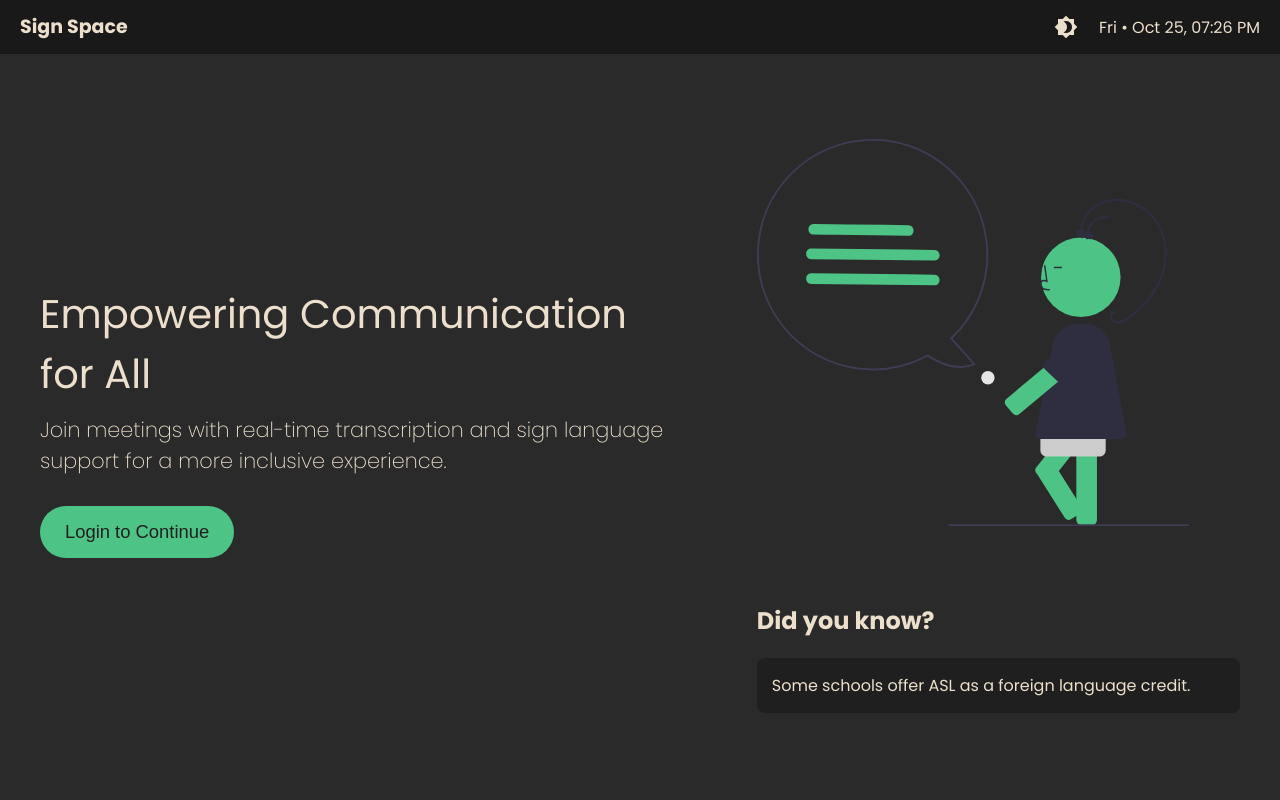
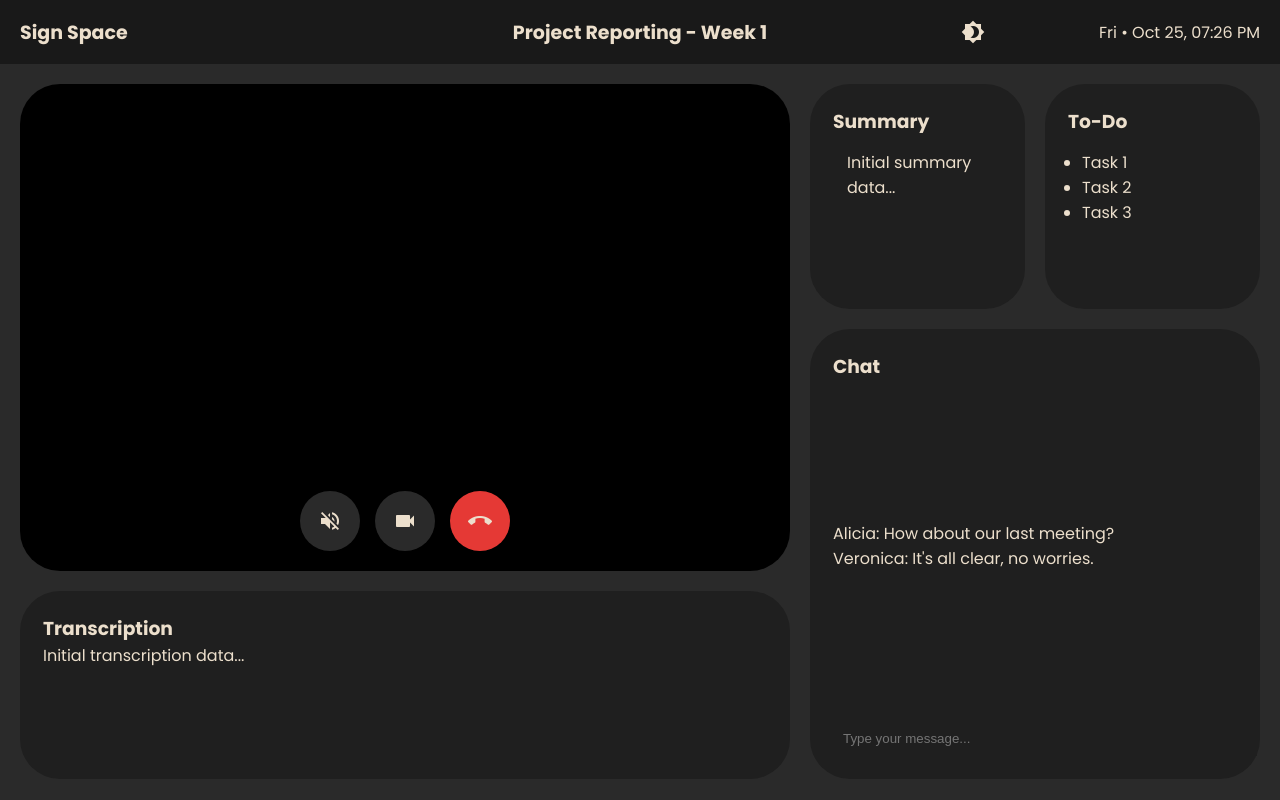
Before and after one commit to nerdykrish/SignSpace, a Flask app: page / in a window 1280 px wide. Run offline with Flask 3, Linux system fonts and the light colour scheme.

Commit message:
Create meeting ui

```diff
--- a/app.py
+++ b/app.py
@@ -5,7 +5,7 @@
 app = Flask(__name__)
 app.secret_key = os.urandom(24) # Will be useful later
 
-@app.route('/')
+@app.route('/home')
 def home():
     # Load the appropriate panel based on login status
     if 'logged_in' in session and session['logged_in']:
@@ -47,5 +47,31 @@
     is_logged_in = 'logged_in' in session and session['logged_in']
     return jsonify(logged_in=is_logged_in)
 
+@app.route('/')
+def meeting():
+    return render_template('meeting.html')
+
+# Store the uploaded video frames and meeting data in memory or files as needed
+uploaded_frames = []
+meeting_data = {
+    'transcript': 'Initial transcription data...',
+    'summary': 'Initial summary data...',
+    'todos': ['Task 1', 'Task 2', 'Task 3'],
+}
+
+@app.route('/upload_frame', methods=['POST'])
+def upload_frame():
+    # Handle the uploaded video frame
+    if 'video_frame' in request.files:
+        video_frame = request.files['video_frame']
+        # Save or process the frame (here we just append it to a list for demonstration)
+        uploaded_frames.append(video_frame)
+        return '', 204  # No content response
+
+@app.route('/get_meeting_data', methods=['GET'])
+def get_meeting_data():
+    # Send back the meeting data
+    return jsonify(meeting_data)
+
 if __name__ == '__main__':
     app.run(debug=True)
--- /dev/null
+++ b/static/css/meeting.css
@@ -0,0 +1,226 @@
+@import url('https://fonts.googleapis.com/css2?family=Poppins:wght@100;200;300;400;600;700&display=swap');
+
+:root {
+    --background-color: #2A2A2A;
+    --text-color: #ECDFCC;
+    --title-color: #ECDFCC;
+    --header-background-color: #191919;
+    --panel-background-color: #1F1F1F;
+    --button-background-color: #4dc486;
+    --button-text-color: #1F1F1F;
+    --button-hover-background: #45A049;
+}
+
+body.light-theme {
+    --background-color: #FFF;
+    --text-color: #181C14;
+    --title-color: #181C14;
+    --header-background-color: #ffffff;
+    --panel-background-color: #efefef;
+    --button-background-color: #4dc486;
+    --button-text-color: #FFFFFF;
+    --button-hover-background: #45A049;
+}
+
+* {
+    margin: 0;
+    padding: 0;
+}
+
+body, html {
+    margin: 0;
+    padding: 0;
+    font-family: 'Poppins', sans-serif;
+    background-color: var(--background-color);
+    color: var(--text-color);
+    height: 100%;
+    flex-direction: column;
+    overflow: hidden;
+}
+
+/* Header */
+.main-header {
+    display: grid;
+    grid-template-columns: 1fr 2fr 1fr;
+    align-items: center;
+    background-color: var(--header-background-color);
+    padding: 10px 20px;
+    color: var(--text-color);
+}
+
+.title {
+    font-size: 19px;
+    font-weight: bolder;
+    margin: 0;
+}
+
+.meeting-title {
+    text-align: center;
+    font-size: 19px;
+    font-weight: bolder;
+    margin: 0;
+}
+
+.user-info {
+    text-align: right;
+    display: grid;
+    grid-template-columns: 45px auto;
+}
+
+.toggle {
+    cursor: pointer;
+    padding: 10px;
+    border-radius: 50%;
+}
+
+.toggle:hover {
+    background: var(--panel-background-color);
+}
+
+.time {
+    margin-left: 10px;
+    margin-top: 10px;
+}
+
+/* Main Layout */
+.main-content {
+    display: grid;
+    grid-template-columns: auto 450px;
+    grid-gap: 20px;
+    padding: 20px;
+    height: calc(100vh - 105px); /* Header height is 70px */
+}
+
+.left-panel {
+    display: grid;
+    grid-template-rows: 7fr 3fr;
+    height: calc(100vh - 105px);
+}
+
+.video-feed {
+    background-color: var(--panel-background-color);
+    display: flex;
+    justify-content: center;
+    align-items: center;
+    position: relative;
+    border-radius: 40px;
+    overflow: hidden;
+}
+
+video {
+    width: 100%;
+    height: 100%;
+    background-color: black;
+}
+
+.video-controls {
+    position: absolute;
+    bottom: 20px;
+    display: flex;
+    gap: 15px;
+    justify-content: center;
+    width: 100%;
+}
+
+.circle-btn {
+    width: 60px;
+    height: 60px;
+    border: none;
+    border-radius: 50%;
+    color: var(--text-color);
+    font-size: 24px;
+    display: flex;
+    justify-content: center;
+    align-items: center;
+    cursor: pointer;
+    transition: background-color 0.3s;
+}
+
+.end-btn {
+    background-color: #e53935;
+}
+
+.mute-btn {
+    background-color: var(--background-color);
+}
+
+.camera-btn {
+    background-color: var(--background-color);
+}
+
+.end-btn:hover {
+    background-color: #c62828;
+}
+
+.mute-btn:hover {
+    background-color: var(--button-text-color);
+}
+
+.camera-btn:hover {
+    background-color: var(--button-text-color);
+}
+
+/* Transcription Section */
+.transcription {
+    background-color: var(--panel-background-color);
+    padding: 23px;
+    border-radius: 40px;
+    margin-top: 20px;
+}
+
+/* Right Panel */
+.right-panel {
+    display: grid;
+    grid-template-rows: 1fr 2fr;
+    height: calc(100vh - 105px);
+    grid-gap: 20px;
+}
+
+/* Summary and To-Do */
+.summary-tasks {
+    display: grid;
+    grid-template-columns: 1fr 1fr;
+    gap: 20px;
+}
+
+.summary, .tasks-list {
+    background-color: var(--panel-background-color);
+    padding: 23px;
+    border-radius: 40px;
+}
+
+/* Chat Section */
+.chat {
+    background-color: var(--panel-background-color);
+    padding: 23px;
+    display: flex;
+    flex-direction: column;
+    justify-content: space-between;
+    border-radius: 40px;
+}
+
+.chat-box {
+    max-height: 150px;
+    overflow-y: auto;
+}
+
+input[type="text"] {
+    padding: 10px;
+    background-color: var(--panel-background-color);
+    border: none;
+    width: 100%;
+    color: var(--text-color);
+    margin-top: 10px;
+}
+
+input[type="text"]:focus {
+    outline: none;
+}
+
+ul {
+    padding: 14px;
+}
+
+#summary-text {
+    padding: 14px;
+}
--- /dev/null
+++ b/static/js/meeting.js
@@ -0,0 +1,139 @@
+// Get references to the DOM elements
+const localVideo = document.getElementById('localVideo');
+const muteBtn = document.getElementById('mute-btn');
+const cameraBtn = document.getElementById('camera-btn');
+const endBtn = document.getElementById('end-btn');
+const transcriptElement = document.getElementById('transcript');
+const summaryText = document.getElementById('summary-text');
+const todoList = document.querySelector('.tasks-list ul');
+
+// Define media stream variables
+let mediaStream;
+let isMuted = false;
+let isCameraOn = true;
+
+// Function to start the video stream
+async function startVideo() {
+    try {
+        mediaStream = await navigator.mediaDevices.getUserMedia({ video: true, audio: true });
+        localVideo.srcObject = mediaStream;
+
+        // Send frames to Flask
+        sendFramesToFlask();
+    } catch (error) {
+        console.error('Error accessing media devices.', error);
+    }
+}
+
+// Function to send video frames to Flask
+async function sendFramesToFlask() {
+    const canvas = document.createElement('canvas');
+    const context = canvas.getContext('2d');
+
+    // Capture frames periodically (e.g., every second)
+    setInterval(() => {
+        if (!isCameraOn) return; // Only send frames if the camera is on
+
+        canvas.width = localVideo.videoWidth;
+        canvas.height = localVideo.videoHeight;
+        context.drawImage(localVideo, 0, 0, canvas.width, canvas.height);
+        canvas.toBlob(async (blob) => {
+            const formData = new FormData();
+            formData.append('video_frame', blob);
+
+            try {
+                await fetch('/upload_frame', {
+                    method: 'POST',
+                    body: formData,
+                });
+            } catch (error) {
+                console.error('Error sending video frame to Flask.', error);
+            }
+        }, 'image/jpeg');
+    }, 1000); // Send frame every second
+}
+
+// Mute/Unmute the audio
+muteBtn.addEventListener('click', () => {
+    isMuted = !isMuted;
+    mediaStream.getAudioTracks()[0].enabled = !isMuted;
+    muteBtn.innerHTML = isMuted
+        ? '<span class="material-icons">volume_mute</span>'
+        : '<span class="material-icons">volume_up</span>';
+});
+
+// Toggle the camera
+cameraBtn.addEventListener('click', () => {
+    isCameraOn = !isCameraOn;
+    mediaStream.getVideoTracks()[0].enabled = isCameraOn;
+    cameraBtn.innerHTML = isCameraOn
+        ? '<span class="material-icons">videocam</span>'
+        : '<span class="material-icons">videocam_off</span>';
+});
+
+// End the call
+endBtn.addEventListener('click', () => {
+    mediaStream.getTracks().forEach(track => track.stop());
+    localVideo.srcObject = null;
+});
+
+// Function to fetch transcription and other data from Flask
+async function fetchMeetingData() {
+    try {
+        const response = await fetch('/get_meeting_data');
+        const data = await response.json();
+
+        // Update the UI with the fetched data
+        transcriptElement.innerText = data.transcript;
+        summaryText.innerText = data.summary;
+
+        // Update the to-do list
+        todoList.innerHTML = '';
+        data.todos.forEach(todo => {
+            const li = document.createElement('li');
+            li.innerText = todo;
+            todoList.appendChild(li);
+        });
+    } catch (error) {
+        console.error('Error fetching meeting data from Flask.', error);
+    }
+}
+
+// Periodically fetch meeting data every 1 second
+setInterval(fetchMeetingData, 1000); // Adjust the interval as needed
+
+const toggleButton = document.getElementById('theme-toggle');
+
+toggleButton.addEventListener('click', () => {
+    document.body.classList.toggle('light-theme');
+
+    // Switch icon between sun and moon
+    if (document.body.classList.contains('light-themef')) {
+        toggleButton.innerText = 'brightness_7';
+    } else {
+        toggleButton.innerText = 'brightness_4';
+    }
+});
+
+function updateTime() {
+    const timeElement = document.querySelector('.time');
+    const now = new Date();
+
+    const options = {
+        hour: '2-digit',
+        minute: '2-digit',
+        hour12: true,
+        weekday: 'short',
+        month: 'short',
+        day: 'numeric'
+    };
+
+    const formattedTime = now.toLocaleTimeString('en-US', options).replace(',', ' •');
+
+    timeElement.innerText = formattedTime;
+}
+
+setInterval(updateTime, 1000);
+
+updateTime();
+startVideo();
--- a/static/js/script.js
+++ b/static/js/script.js
@@ -2,16 +2,28 @@
 
 document.addEventListener('DOMContentLoaded', function () {
     leftPanel = document.getElementById('left-panel');
-    const randomFactElement = document.getElementById('random-fact');
 
-    function updateClock() {
+    function updateTime() {
+        const timeElement = document.querySelector('.time');
         const now = new Date();
-        const hours = now.getHours();
-        const minutes = now.getMinutes();
-        const timeString = hours + ':' + (minutes < 10 ? '0' : '') + minutes;
-        document.getElementById('current-time').innerText = timeString;
+
+        const options = {
+            hour: '2-digit',
+            minute: '2-digit',
+            hour12: true,
+            weekday: 'short',
+            month: 'short',
+            day: 'numeric'
+        };
+
+        const formattedTime = now.toLocaleTimeString('en-US', options).replace(',', ' •');
+
+        timeElement.innerText = formattedTime;
     }
-    setInterval(updateClock, 1000);
+
+    setInterval(updateTime, 1000);
+
+    updateTime();
 
     const facts = [
         "Sign language is recognized as an official language in many countries.",
@@ -129,28 +141,6 @@
 
     displayRandomFacts();
 
-    function updateTime() {
-        const timeElement = document.querySelector('.time');
-        const now = new Date();
-
-        const options = {
-            hour: '2-digit',
-            minute: '2-digit',
-            hour12: true,
-            weekday: 'short',
-            month: 'short',
-            day: 'numeric'
-        };
-
-        const formattedTime = now.toLocaleTimeString('en-US', options).replace(',', ' •');
-
-        timeElement.textContent = formattedTime;
-    }
-
-    setInterval(updateTime, 1000);
-
-    updateTime();
-
     const toggleButton = document.getElementById('theme-toggle');
 
     toggleButton.addEventListener('click', () => {
--- a/templates/index.html
+++ b/templates/index.html
@@ -14,7 +14,7 @@
     </div>
     <div class="user-info">
         <i class="material-icons toggle" id="theme-toggle">brightness_4</i>
-        <span class="time">2:28 PM • Fri, Oct 25</span>
+        <span class="time" id="time">2:28 PM • Fri, Oct 25</span>
     </div>
 </div>
 
--- /dev/null
+++ b/templates/meeting.html
@@ -0,0 +1,85 @@
+<!DOCTYPE html>
+<html lang="en">
+<head>
+    <meta charset="UTF-8">
+    <meta name="viewport" content="width=device-width, initial-scale=1.0">
+    <title>Video Meeting UI</title>
+    <link rel="stylesheet" href="{{ url_for('static', filename='css/meeting.css') }}">
+    <link href="https://fonts.googleapis.com/icon?family=Material+Icons" rel="stylesheet">
+</head>
+<body>
+<!-- Header -->
+<div class="main-header">
+    <div class="logo">
+        <p class="title">Sign Space</p>
+    </div>
+    <div class="header-title">
+        <p class="meeting-title">Project Reporting - Week 1</p>
+    </div>
+    <div class="user-info">
+        <i class="material-icons toggle" id="theme-toggle">brightness_4</i>
+        <span class="time" id="time">2:28 PM • Fri, Oct 25</span>
+    </div>
+</div>
+
+<!-- Main Grid Layout -->
+<div class="main-content">
+    <!-- Left Side - Video and Transcription -->
+    <div class="left-panel">
+        <!-- Video Section -->
+        <div class="video-feed">
+            <video id="localVideo" autoplay muted></video>
+            <div class="video-controls">
+                <button id="mute-btn" class="circle-btn mute-btn">
+                    <span class="material-icons">volume_off</span>
+                </button>
+                <button id="camera-btn" class="circle-btn camera-btn">
+                    <span class="material-icons">videocam</span>
+                </button>
+                <button id="end-btn" class="circle-btn end-btn">
+                    <span class="material-icons">call_end</span>
+                </button>
+            </div>
+        </div>
+
+        <!-- Transcription Section -->
+        <div class="transcription">
+            <h3>Transcription</h3>
+            <p id="transcript">User: Discussing the latest project progress...</p>
+        </div>
+    </div>
+
+    <!-- Right Side - Summary, To-Do, and Chat -->
+    <div class="right-panel">
+        <!-- Summary and Tasks -->
+        <div class="summary-tasks">
+            <div class="summary">
+                <h3>Summary</h3>
+                <p id="summary-text">In this meeting, we discussed project progress and the next steps...</p>
+            </div>
+
+            <div class="tasks-list">
+                <h3>To-Do</h3>
+                <ul>
+                    <li>Team Discussion</li>
+                    <li>Daily Work Review</li>
+                    <li>Weekly Report Stand Up</li>
+                </ul>
+            </div>
+        </div>
+
+        <!-- Chat Section -->
+        <div class="chat">
+            <h3>Chat</h3>
+            <div class="chat-box">
+                <p>Alicia: How about our last meeting?</p>
+                <p>Veronica: It's all clear, no worries.</p>
+            </div>
+            <input type="text" placeholder="Type your message...">
+        </div>
+    </div>
+</div>
+
+<script src="{{ url_for('static', filename='js/meeting.js') }}"></script>
+</body>
+</html>
```
